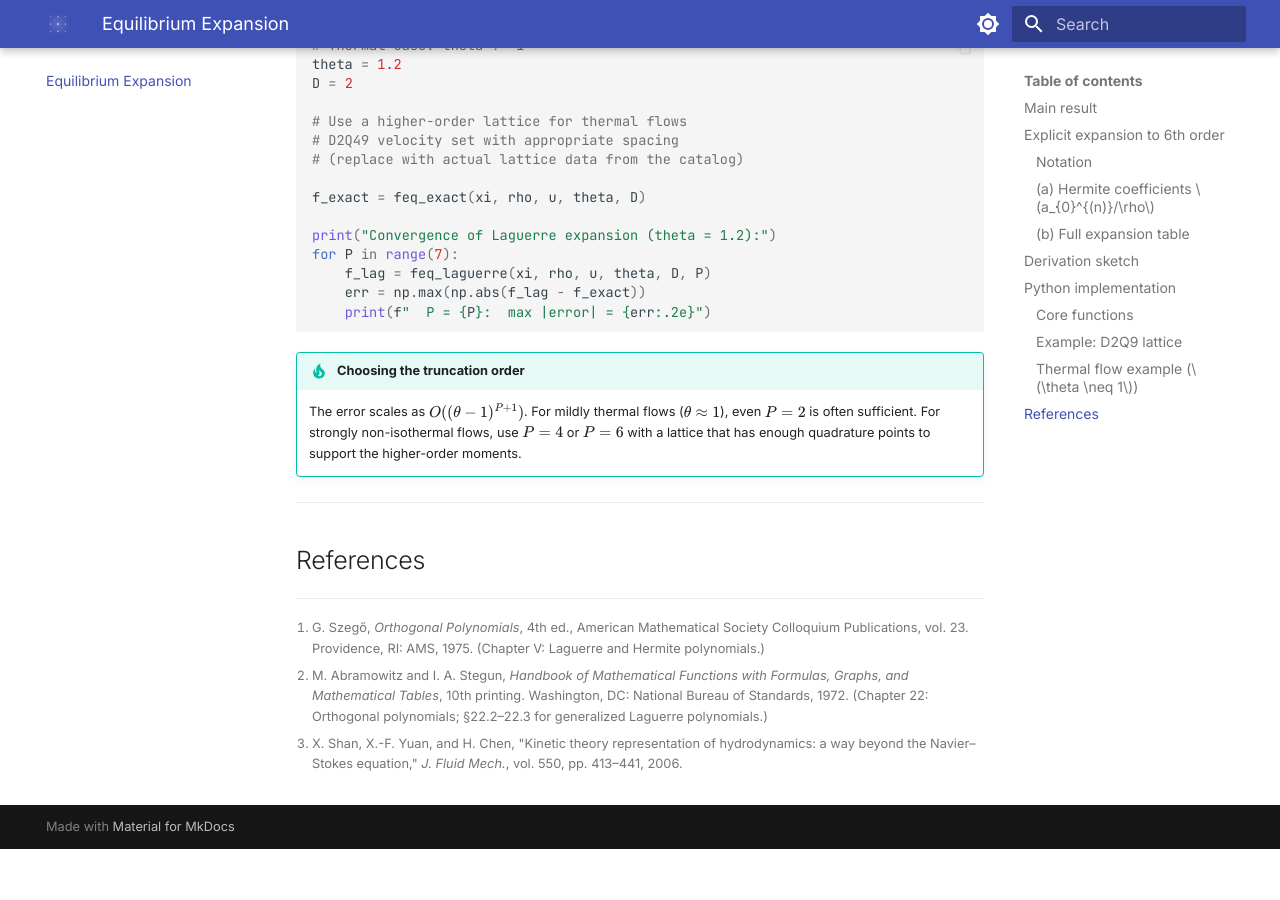
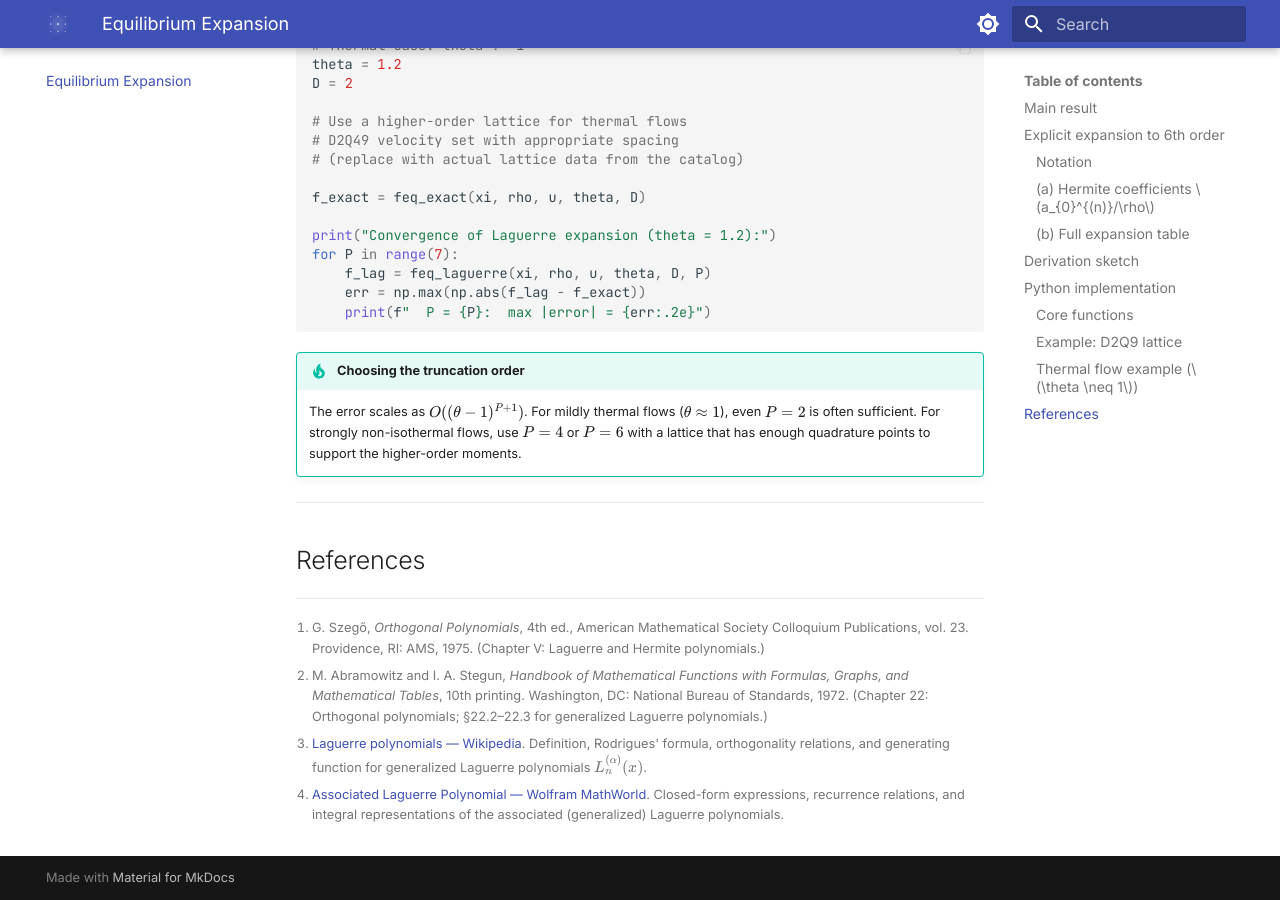
Before and after one commit to tpakorn/optimal-hermite-lattices, an MkDocs documentation site: the page built from docs/equilibrium.md, in a window 1280 px wide and 900 px high, scrolled down 5750 px. Built offline with MkDocs 1.6.1 and Material for MkDocs 9.7.7, drawn with Linux system fonts in a browser that asks for light colours; before the commit the page ends 6599 px from its top, so only the background shows below that; some of the changed text lies outside the part shown.

Commit message:
update reference equilibrium. with web

```diff
--- a/docs/equilibrium.md
+++ b/docs/equilibrium.md
@@ -23,7 +23,7 @@ L_{p}^{(D/2-1)}\!\!\left(\frac{|\boldsymbol{\xi}-\mathbf{u}|^{2}}{2}\right)
 \;}
 $$
 
-Here $L_{p}^{(\alpha)}$ is the generalized Laguerre polynomial[^1][^2], $D$ is the spatial dimension, $\theta = T/T_{\mathrm{ref}}$, and truncation at order $P$ gives accuracy $O((\theta{-}1)^{P+1})$.
+Here $L_{p}^{(\alpha)}$ is the generalized Laguerre polynomial[^1][^2][^3][^4], $D$ is the spatial dimension, $\theta = T/T_{\mathrm{ref}}$, and truncation at order $P$ gives accuracy $O((\theta{-}1)^{P+1})$.
 
 ---
 
@@ -264,4 +264,6 @@ for P in range(7):
 
 [^2]: M. Abramowitz and I. A. Stegun, *Handbook of Mathematical Functions with Formulas, Graphs, and Mathematical Tables*, 10th printing. Washington, DC: National Bureau of Standards, 1972. (Chapter 22: Orthogonal polynomials; §22.2–22.3 for generalized Laguerre polynomials.)
 
-[^3]: X. Shan, X.-F. Yuan, and H. Chen, "Kinetic theory representation of hydrodynamics: a way beyond the Navier–Stokes equation," *J. Fluid Mech.*, vol. 550, pp. 413–441, 2006.
+[^3]: [Laguerre polynomials — Wikipedia](https://en.wikipedia.org/wiki/Laguerre_polynomials). Definition, Rodrigues' formula, orthogonality relations, and generating function for generalized Laguerre polynomials $L_n^{(\alpha)}(x)$.
+
+[^4]: [Associated Laguerre Polynomial — Wolfram MathWorld](https://mathworld.wolfram.com/AssociatedLaguerrePolynomial.html). Closed-form expressions, recurrence relations, and integral representations of the associated (generalized) Laguerre polynomials.
```
Also changed, not shown: other parts of docs/equilibrium.md (+1 -1 lines), site/equilibrium/index.html, site/search/search_index.json.
